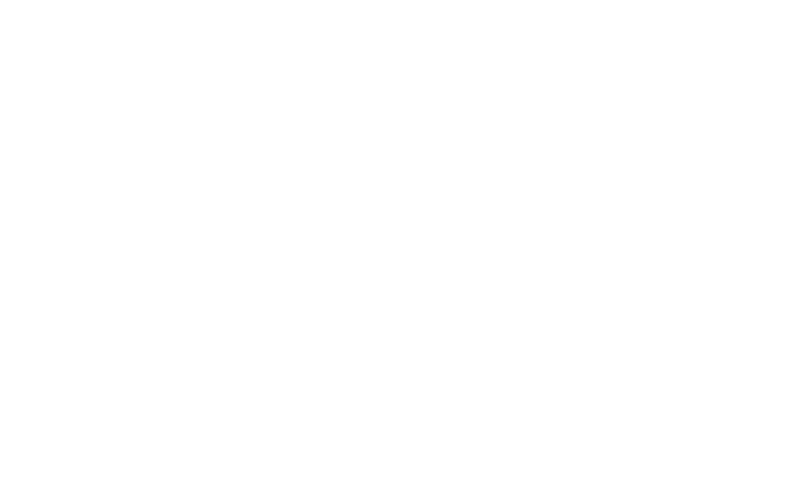
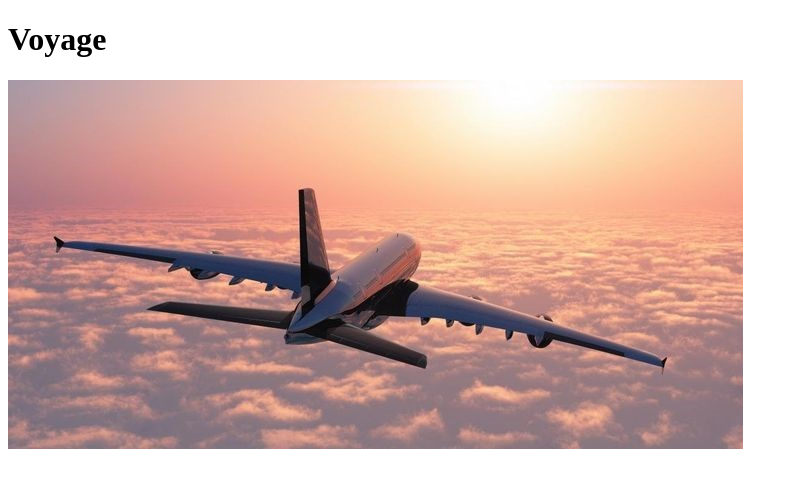
Before and after one commit to Jessy-Charlet/Voyages, a plain HTML site: page main.html in a window 1280 px wide. Shown: the whole page, without its empty margins (0-798 px from the left). Drawn offline with Linux system fonts and the light colour scheme.

Commit message:
Creating a section hero

```diff
--- a/main.html
+++ b/main.html
@@ -6,6 +6,17 @@
     <title>Document</title>
   </head>
   <body>
-    <main></main>
+    <main>
+      <div id="main_background">
+        <div id="bloc_hero">
+          <div>
+            <h1>Voyage</h1>
+          </div>
+          <div>
+            <img src="./images_index/avion.jpg" alt="photo d'avion" />
+          </div>
+        </div>
+      </div>
+    </main>
   </body>
 </html>
```
Also changed, not shown: images_index/avion.jpg (added).
